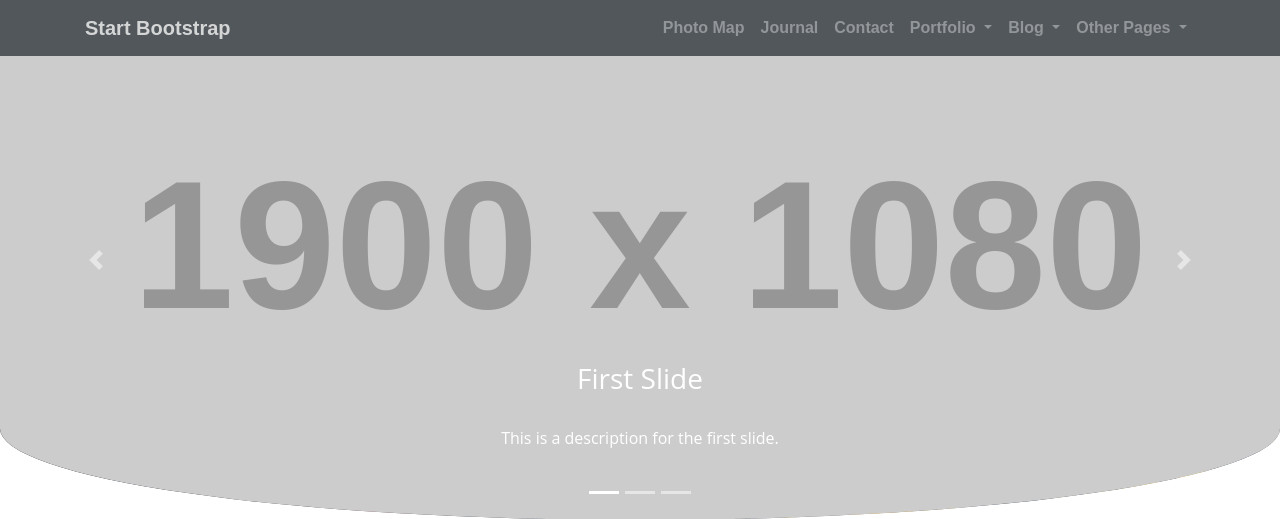
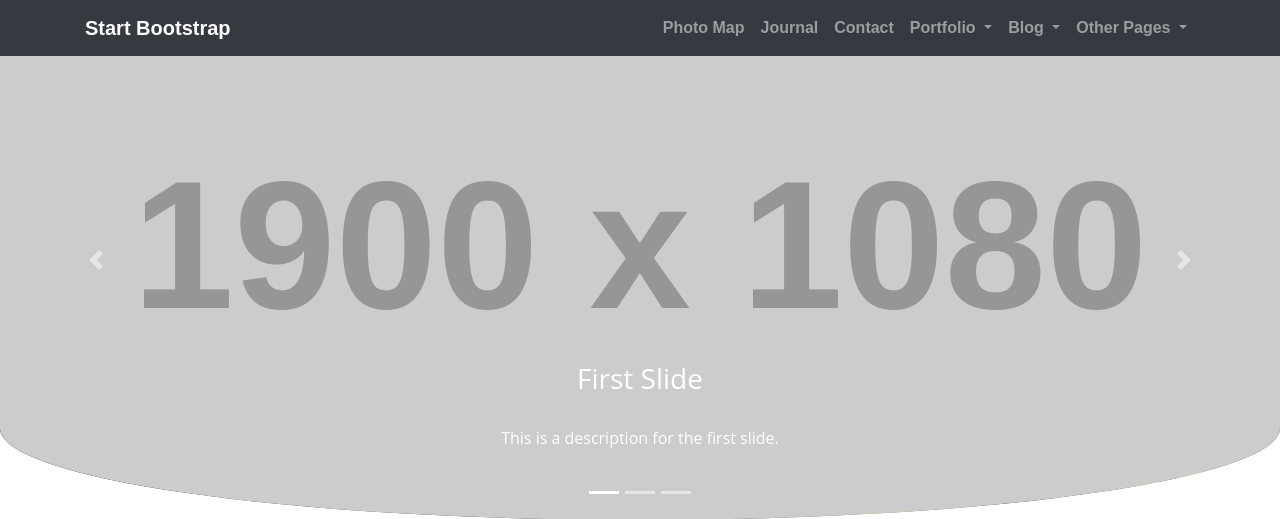
Before and after one commit to mlinto34046/mlinto34046.github.io, a PHP site: page /journal.html in a window 1280 px wide. Shown: the top 519 px of the page. Run offline with PHP 8.4, Linux system fonts and the light colour scheme; grey boxes labelled with a size stand in for pictures from a placeholder-image service; some libraries are stand-ins or nearby versions.

Commit message:
Update geog.css

```diff
--- a/geog4997/geog.css
+++ b/geog4997/geog.css
@@ -40,7 +40,7 @@ max-height: 50%;
 .navbar, .navbar-brand, .nav-link {
   font-family: 'Fjalla One', sans-serif;
   font-weight: bold;
-  opacity: 0.8;
+  opacity: 1;
 }
 
 .carousel-item {
```
